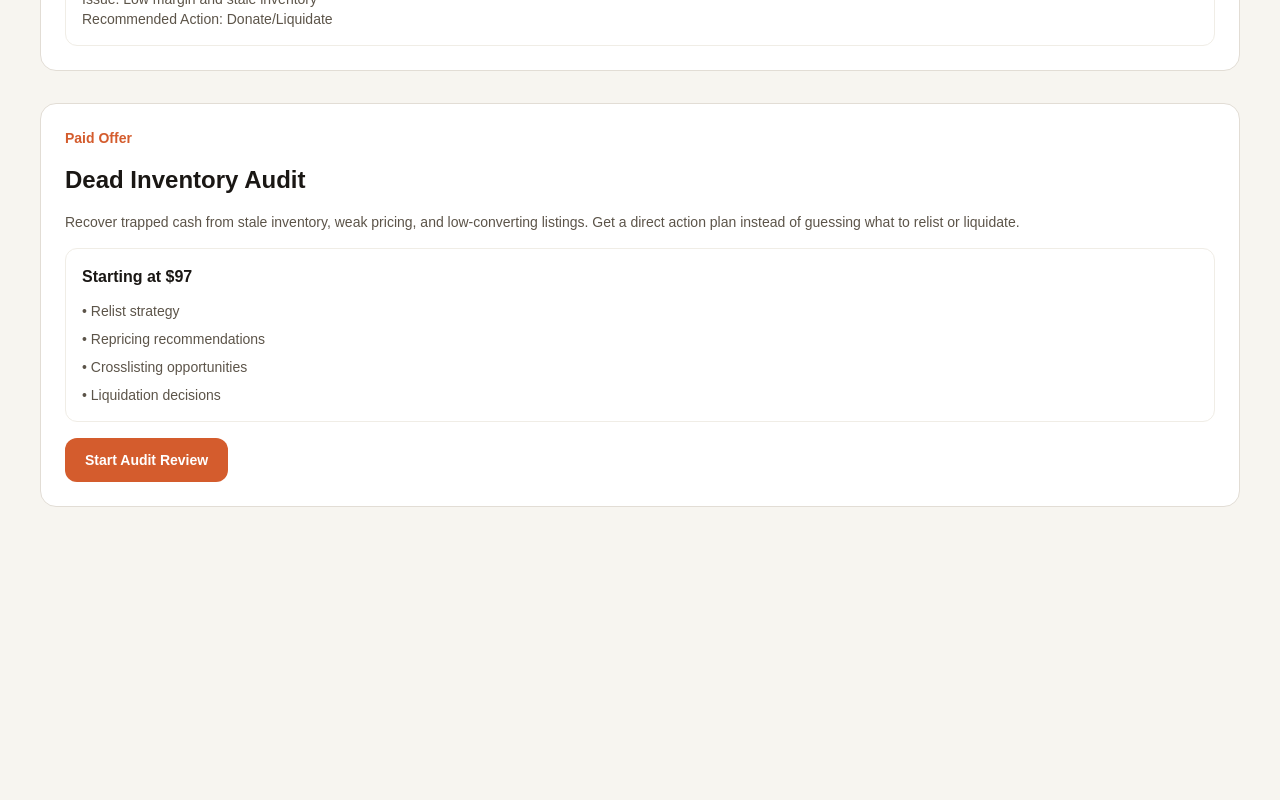
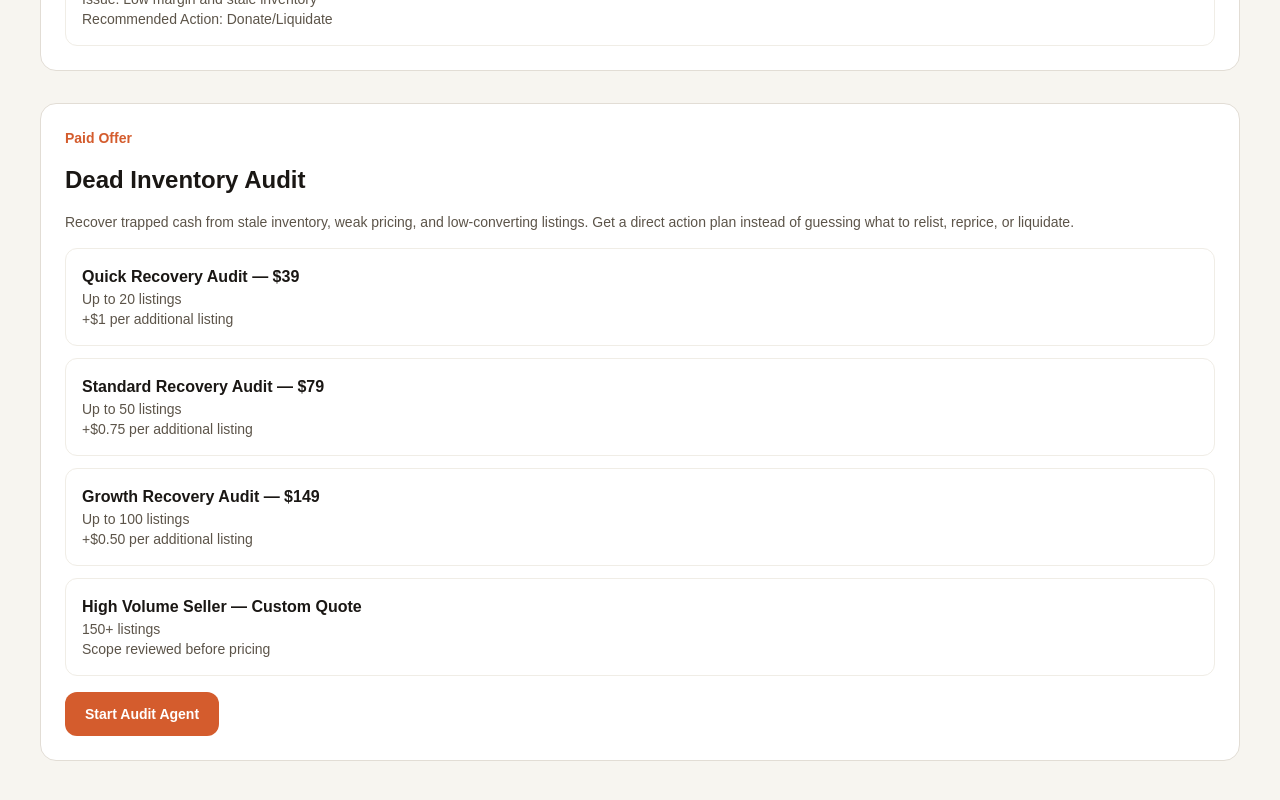
Before and after one commit to RejectedDope/ResaleIQ, a Next.js app: page / in a window 1280 px wide. Shown: the part 586-1386 px from the top of the page. Before the commit the page ends 1133 px from the top, so only its background shows below. Built offline with nearby package versions, Linux system fonts and the light colour scheme.

Commit message:
Update audit CTA with new pricing ladder

```diff
--- a/components/AuditCTA.tsx
+++ b/components/AuditCTA.tsx
@@ -1,10 +1,30 @@
 import Link from 'next/link'
 
-const includedActions = [
-  'Relist strategy',
-  'Repricing recommendations',
-  'Crosslisting opportunities',
-  'Liquidation decisions'
+const pricingTiers = [
+  {
+    name: 'Quick Recovery Audit',
+    price: '$39',
+    listings: 'Up to 20 listings',
+    extras: '+$1 per additional listing'
+  },
+  {
+    name: 'Standard Recovery Audit',
+    price: '$79',
+    listings: 'Up to 50 listings',
+    extras: '+$0.75 per additional listing'
+  },
+  {
+    name: 'Growth Recovery Audit',
+    price: '$149',
+    listings: 'Up to 100 listings',
+    extras: '+$0.50 per additional listing'
+  },
+  {
+    name: 'High Volume Seller',
+    price: 'Custom Quote',
+    listings: '150+ listings',
+    extras: 'Scope reviewed before pricing'
+  }
 ]
 
 export default function AuditCTA() {
@@ -15,21 +35,24 @@ export default function AuditCTA() {
         <h2 className="text-2xl font-bold">Dead Inventory Audit</h2>
         <p className="text-sm text-[#5C5449]">
           Recover trapped cash from stale inventory, weak pricing, and low-converting listings.
-          Get a direct action plan instead of guessing what to relist or liquidate.
+          Get a direct action plan instead of guessing what to relist, reprice, or liquidate.
         </p>
-        <div className="rounded-xl border border-[#F0EDE6] p-4">
-          <p className="font-semibold">Starting at $97</p>
-          <ul className="mt-3 space-y-2 text-sm text-[#5C5449]">
-            {includedActions.map((item) => (
-              <li key={item}>• {item}</li>
-            ))}
-          </ul>
+
+        <div className="space-y-3">
+          {pricingTiers.map((tier) => (
+            <div key={tier.name} className="rounded-xl border border-[#F0EDE6] p-4">
+              <p className="font-semibold">{tier.name} — {tier.price}</p>
+              <p className="text-sm text-[#5C5449]">{tier.listings}</p>
+              <p className="text-sm text-[#5C5449]">{tier.extras}</p>
+            </div>
+          ))}
         </div>
+
         <Link
-          href="/dead-listings"
+          href="/audit"
           className="inline-block rounded-xl bg-[#D45C2D] px-5 py-3 text-sm font-semibold text-white"
         >
-          Start Audit Review
+          Start Audit Agent
         </Link>
       </div>
     </section>
```
